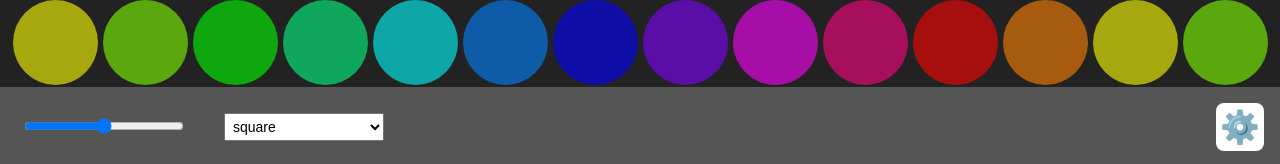
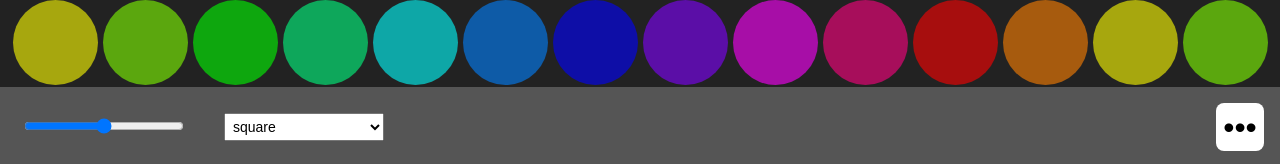
Before and after one commit to flojoho/keyboard, a plain HTML site: page index.html in a window 1280 px wide. Shown: the part 633-797 px from the top of the page. Drawn offline with Linux system fonts and the light colour scheme.

Commit message:
settings button, mobile height

```diff
--- a/index.html
+++ b/index.html
@@ -27,7 +27,7 @@
         </div>
       </div>
       <div>
-        <button id="settings-button">⚙️</button>
+        <button id="settings-button">•••</button>
       </div>
     </footer>
     <aside id="modal" class="hidden">
--- a/styles.css
+++ b/styles.css
@@ -10,7 +10,7 @@ body {
   display: flex;
   flex-direction: column;
   height: 100vh;
-  max-height: -webkit-fill-available;
+  height: 100dvh;
   background-color: #222222;
   color: #eeeeee;
   overscroll-behavior: contain; /* disable pull to refresh */
```
